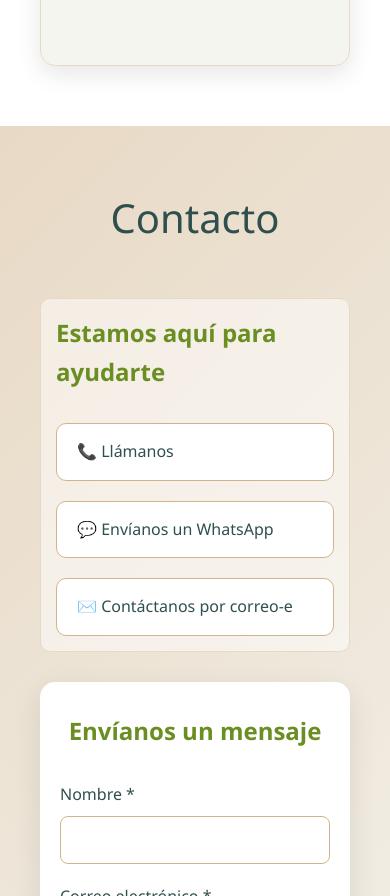
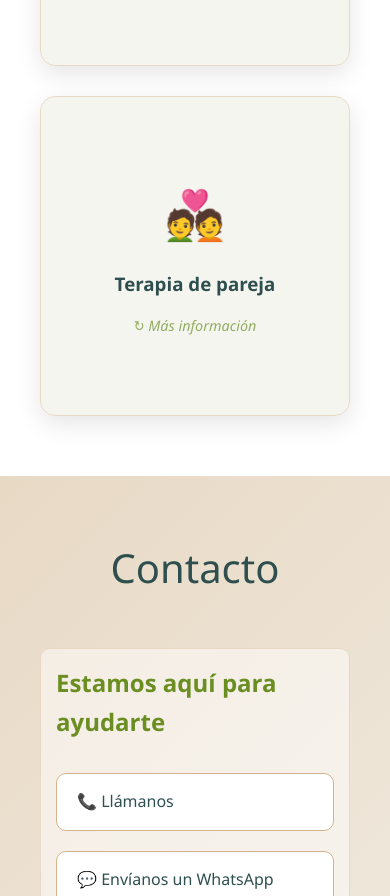
Before and after one commit to David-VelazquezS/psicoterapia-website, a plain HTML site: page main.html in a window 390 px wide. Shown: the part 2562-3458 px from the top of the page. Drawn offline with Linux system fonts and the light colour scheme.

Commit message:
added terapia de pareja card and changed css properties of cards for mobile clicking

```diff
--- a/main.html
+++ b/main.html
@@ -37,6 +37,13 @@
               "name": "Terapia para Adolescentes"
             }
           },
+                    {
+                        "@type": "Offer",
+                        "itemOffered": {
+                            "@type": "Service",
+                            "name": "Terapia de pareja"
+                        }
+                    },
           {
             "@type": "Offer",
             "itemOffered": {
@@ -176,6 +183,29 @@
                             <li>Apoyo familiar</li>
                         </ul>
                         <div class="back-icon">🐥</div>
+                    </div>
+                </div>
+            </div>
+
+            <!-- Couple Therapy Card -->
+            <div class="flip-card">
+                <div class="flip-card-inner">
+                    <div class="flip-card-front">
+                        <div class="service-icon">💑</div>
+                        <h3>Terapia de pareja</h3>
+                        <p class="flip-hint">↻ Más información</p>
+                    </div>
+                    <div class="flip-card-back">
+                        <h3>Terapia de Pareja</h3>
+                        <p>Trabajo conjunto para:</p>
+                        <ul>
+                            <li>Comunicación y conexión</li>
+                            <li>Manejo de conflictos</li>
+                            <li>Infidelidad y reconstrucción</li>
+                            <li>Decisiones familiares</li>
+                            <li>Fortalecimiento del vínculo</li>
+                        </ul>
+                        <div class="back-icon">🕊️</div>
                     </div>
                 </div>
             </div>
--- a/style.css
+++ b/style.css
@@ -446,8 +446,12 @@ body {
     box-shadow: 0 8px 25px rgba(0,0,0,0.1);
 }
 
-.flip-card:hover .flip-card-inner {
-    transform: rotateY(180deg);
+/* Only apply the hover-driven flip on devices that actually support hover (desktop).
+   Touch devices will rely on the `.flipped` class which the JS toggles on click. */
+@media (hover: hover) {
+    .flip-card:hover .flip-card-inner {
+        transform: rotateY(180deg);
+    }
 }
 
 .flip-card-front, .flip-card-back {
```
